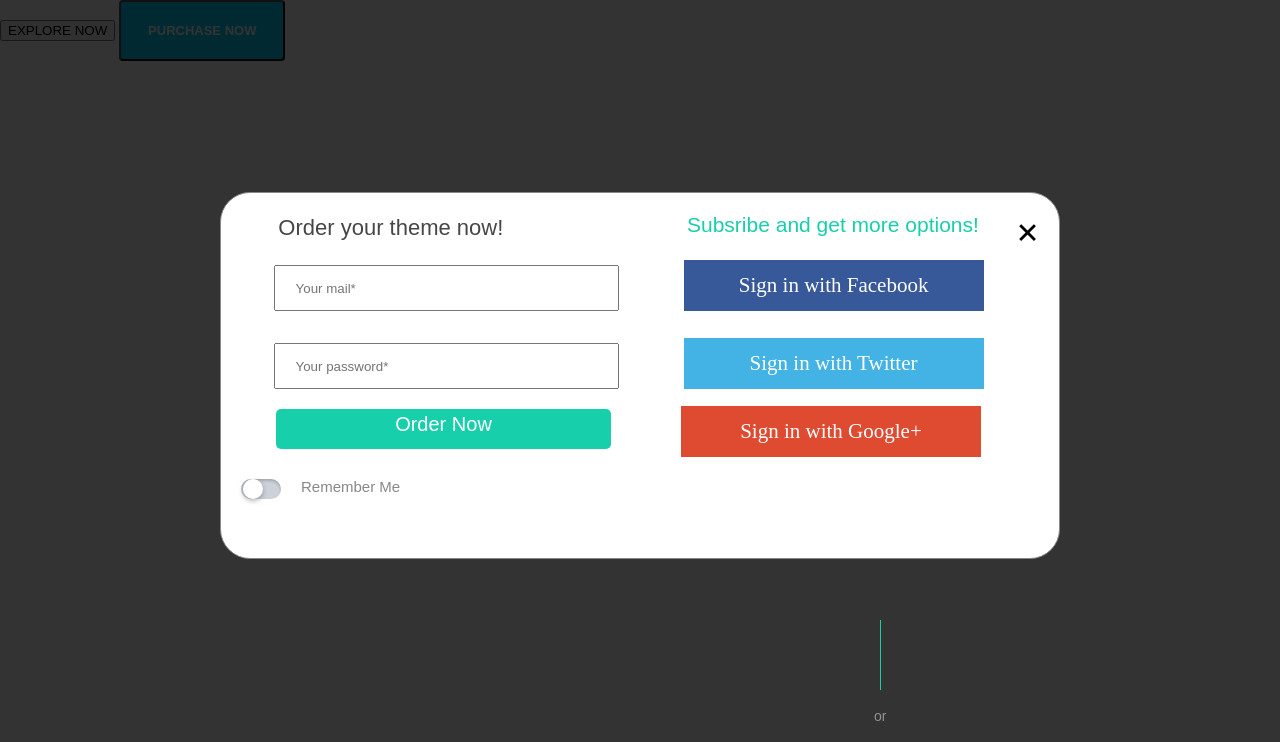
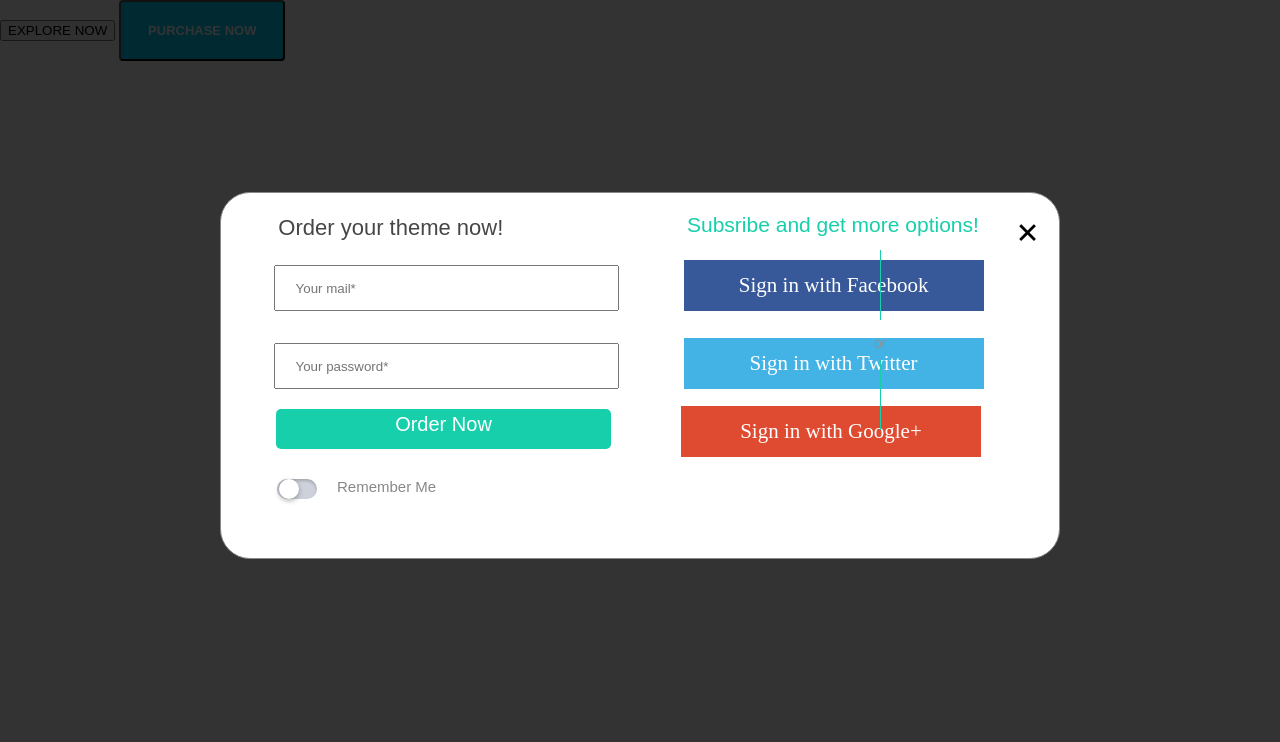
Before and after one commit to kor1k/modal-for-step-ham, a plain HTML site: page src/index.html in a window 1280 px wide. Shown: the top 742 px of the page. Drawn offline with nearby package versions, Linux system fonts and the light colour scheme.

Commit message:
vot ta 'green-line' bila huevaya, ya perdelelal i teper' ohuenno chetko klassno

```diff
--- a/src/css/style.css
+++ b/src/css/style.css
@@ -163,6 +163,7 @@
 .checkboxes {
     margin-top: 22px;
     width: 330px;
+    margin-left: 36px;
     display: flex;
     justify-content: space-between;
 }
@@ -303,14 +304,14 @@
     width: 1px;
     height: 70px;
     left: 880px;
-    bottom: 110px;
+    bottom: 480px;
     background-color: #18cfab;
 }
 
 .text-between-lines {
     position: absolute;
     left: 874px;
-    bottom: 77px;
+    bottom: 450px;
     font-family: Montserrat, sans-serif;
     color: #919191;
     font-size: 14px
@@ -321,6 +322,6 @@
     width: 1px;
     height: 70px;
     left: 880px;
-    bottom: -15px;
+    bottom: 370px;
     background-color: #18cfab;
 }
```
